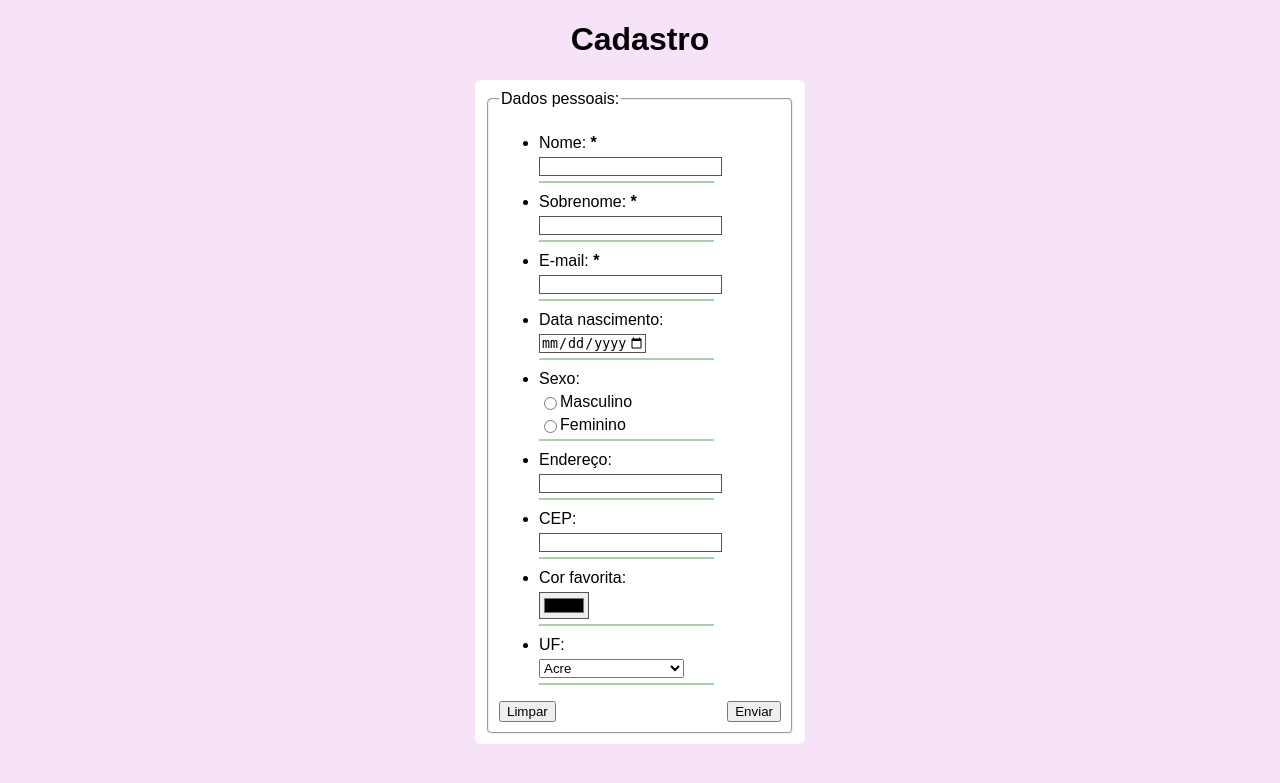
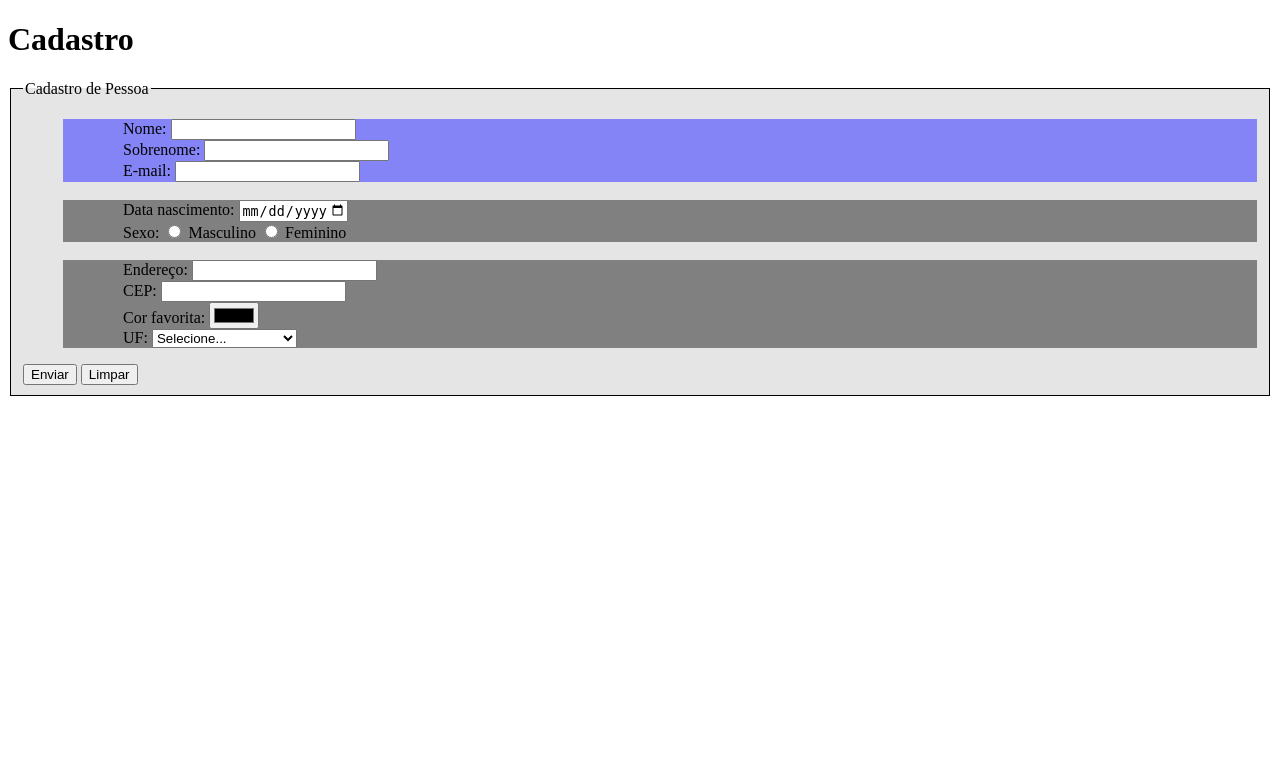
Before and after one commit to AnaPaulaFertigBastos/desenvolv-2025, a PHP site: page / in a window 1280 px wide. Shown: the top 783 px of the page. Run offline with PHP 8.4, Linux system fonts and the light colour scheme.

Commit message:
prática 01 ajustada para referência

```diff
--- a/aula04/pratica01/index.html
+++ b/aula04/pratica01/index.html
@@ -3,86 +3,87 @@
 <head>
   <meta charset="UTF-8">
   <meta name="viewport" content="width=device-width, initial-scale=1.0">
-  <title>Prática 3 - Cadastro</title>
+  <title>Prática - Cadastro com CSS</title>
   <link rel="stylesheet" href="style.css">
 </head>
 <body>
   <h1>Cadastro</h1>
-  <section>
+  <form action="cadastro.php" method="post">
+    <fieldset id="dados-cadastro">
+      <legend>Cadastro de Pessoa</legend>
+      <ul>
+        <div id="dados-obrigatorios">
 
-    <div class="container-form">
-      <form action="cadastro.php" method="post">
-        <fieldset class="dados_cadastro">
-          <legend>Dados pessoais:</legend>
-          <ul>
           <li>
-              <div class="elemento-form">
-                <label for="nome" class="required">Nome:</label>
+            <div>
+              <label for="nome">Nome:</label>
               <input type="text" name="nome" id="nome" maxlength="100" required>
               <br>
             </div>
           </li>
           <li>
-              <div class="elemento-form">
-                <label for="sobrenome" class="required">Sobrenome:</label>
+            <div>
+              <label for="sobrenome">Sobrenome:</label>
               <input type="text" name="sobrenome" id="sobrenome" maxlength="100" required>
               <br>
             </div>
           </li>
           <li>
-              <div class="elemento-form">
-                <label for="email" class="required">E-mail:</label>
+            <div>
+              <label for="email">E-mail:</label>
               <input type="email" name="email" id="email" required>
               <br>
             </div>
           </li>
+        </div>
+        <br>
+        <div class="dados-basicos">
           <li>
-              <div class="elemento-form">
+            <div>
               <label for="data_nascimento">Data nascimento:</label>
               <input type="date" name="data_nascimento" id="data_nascimento" min="1920-01-01" max="2024-01-01">
               <br>
             </div>
           </li>
           <li>
-              <div class="elemento-form">
+            <div>
               <label for="sexo">Sexo:</label>
-                <div class="checkbox-form">
-                  <div class="checkbox-item">
               <input type="radio" name="sexo" id="sexo_masculino" value="1">
               <label for="sexo_masculino">Masculino</label>
-                  </div>
-                  <div class="checkbox-item">
               <input type="radio" name="sexo" id="sexo_feminino" value="2">
               <label for="sexo_feminino">Feminino</label>
-                  </div>
-                </div>
+              <br>
             </div>
           </li>
+        </div>
+        <br>
+        <div class="dados-basicos">
           <li>
-              <div class="elemento-form">
+            <div>
               <label for="endereco">Endereço:</label>
               <input type="text" name="endereco" id="endereco" maxlength="200">
               <br>
             </div>
           </li>
           <li>
-              <div class="elemento-form">
+            <div>
               <label for="cep">CEP:</label>
               <input type="text" name="cep" id="cep" maxlength="10">
               <br>
             </div>
           </li>
           <li>
-              <div class="elemento-form">
+            <div>
               <label for="cor">Cor favorita:</label>
               <input type="color" name="cor" id="cor">
               <br>
             </div>
           </li>
           <li>
-              <div class="elemento-form select-form">
+            <div>
               <label for="uf">UF:</label>
               <select name="uf" id="uf">
+                <option value="AC">Selecione...</option>
                 <option value="AC">Acre</option>
                 <option value="AL">Alagoas</option>
                 <option value="AP">Amapá</option>
@@ -113,14 +114,11 @@
               </select>
             </div>
           </li>
+        </div>
       </ul>
-          <div class="button-form">
+      <input type="submit" value="Enviar">
       <input type="reset" value="Limpar">
-            <input type="submit" value="Enviar">
-          </div>
     </fieldset>
   </form>
-    </div>
-  </section>
 </body>
 </html>
--- a/aula04/pratica01/style.css
+++ b/aula04/pratica01/style.css
@@ -1,75 +1,20 @@
-.elemento-form{
-  display: block;
-  margin: 10px 0 10px 0;
-  border-bottom: 2px solid rgb(165, 209, 175);
-  max-width: 175px;
-}
-
-body {
-  font-family: Arial, Helvetica, sans-serif;
-  background-color: rgb(247, 227, 247);
-}
-
-.elemento-form label {
-  display: block;
-  margin-bottom: 5px;
-}
-
-.elemento-form input {
-  margin-bottom: 5px;
-}
-
-.elemento-form select {
-  margin-bottom: 5px;
-}
-
-section {
-  width: 80%;
-  display: flex;
-  margin: auto;
-  flex-wrap: wrap;
+#dados-cadastro {
+  background-color: rgb(230, 229, 229);
+  border: 1px solid black;
 
 }
 
-section form {
-  border-radius: 6px;
-  padding: 10px;
-  align-items: center;
-  background-color: white;
-  min-width: 310px;
+#dados-cadastro div {
+  padding-left: 30px;
+}
+#dados-obrigatorios {
+  background-color: rgb(132, 132, 247);
 }
 
-
-fieldset {
-  background-color: white;
-  border-radius: 5px;
-  padding: 10px;
+.dados-basicos {
+  background-color: gray;
 }
 
-h1 {
- text-align: center;
+li {
+  list-style: none;
 }
-
-.container-form {
-
-  display: flex;
-  margin: auto;
-}
-
-.elemento-form input {
-  border: #5c5252 solid 1px;
-}
-
-.button-form {
-  display: flex;
-  justify-content: space-between;
-}
-
-.checkbox-item {
-  display: flex;
-}
-
-.required::after {
-  content: " *";
-  font-weight: bold;
-}
```
Lines whose indentation alone changed are shown as unchanged.
